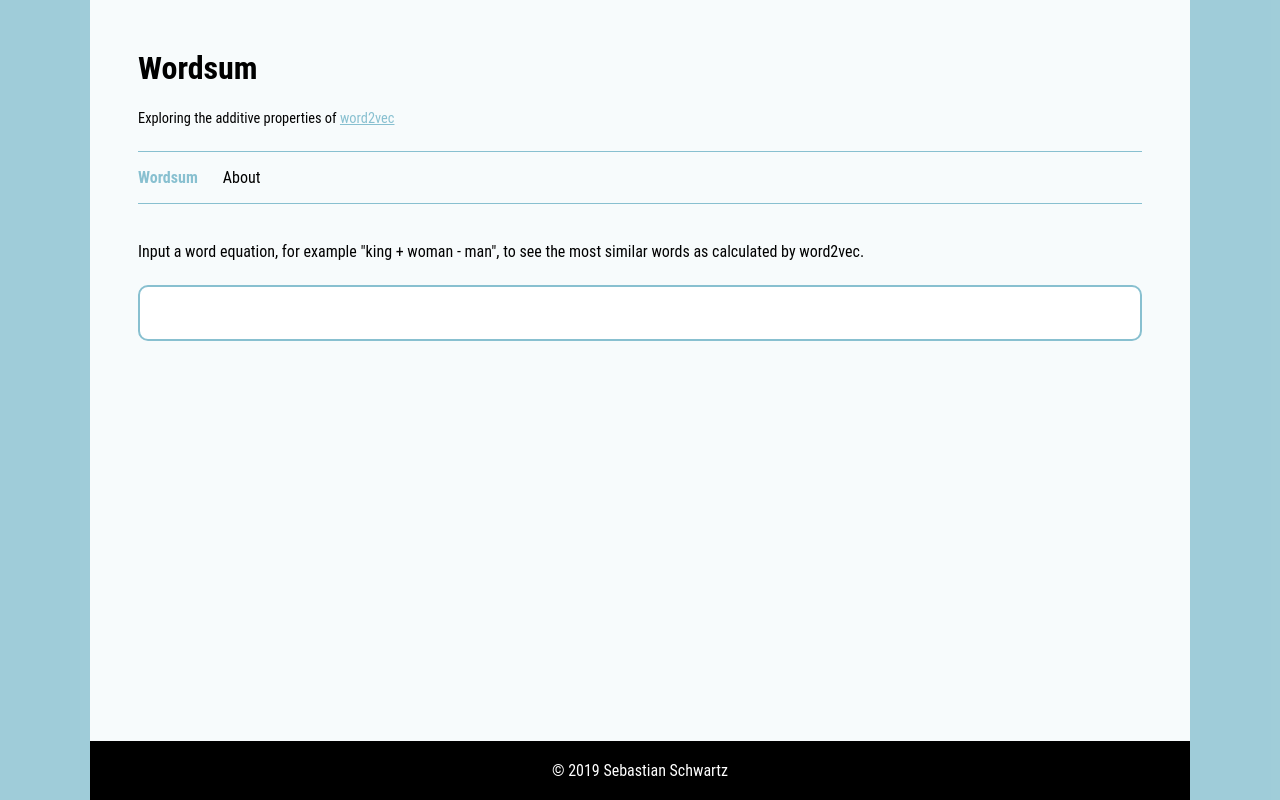
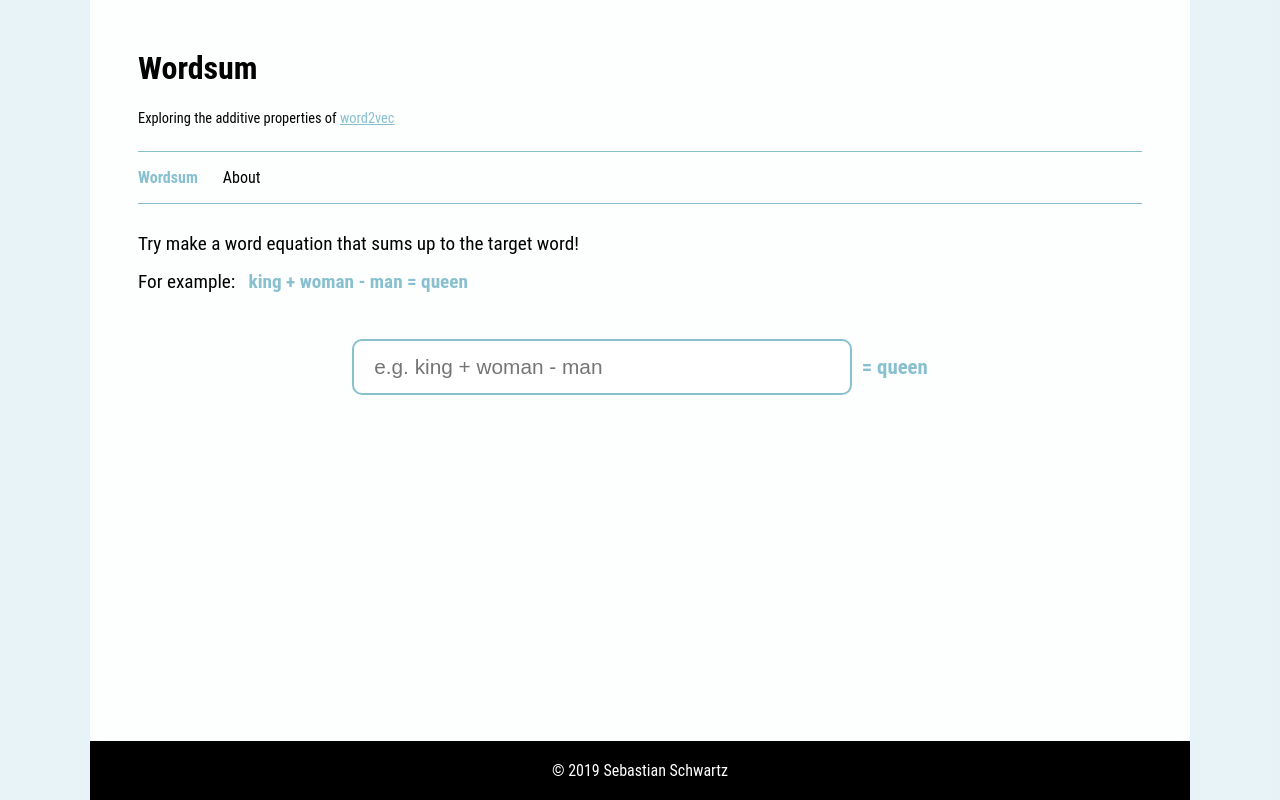
Before and after one commit to saschwartz/wordsum, a Vue app in the folder frontend/: page /#/wordsum in a window 1280 px wide. Built offline with nearby package versions, Linux system fonts and the light colour scheme.

Commit message:
add coloring

```diff
--- a/frontend/src/App.vue
+++ b/frontend/src/App.vue
@@ -47,7 +47,7 @@ export default {
 }
 
 #app {
-  background: rgba($theme-secondary-color, 0.8);
+  background: rgba($theme-secondary-color, 0.2);
 }
 
 #nav-container {
--- a/frontend/src/styles/variables.scss
+++ b/frontend/src/styles/variables.scss
@@ -1,7 +1,9 @@
 /* global theme styling */
 
 $theme-primary-color: #000000;
-$theme-secondary-color: #88C0D0 ;
+$theme-secondary-color: #88C0D0;
+$theme-success-color: #A3BE8C;
+$theme-error-color: #BF616A;
 
 :export {
   themePrimaryColor: $theme-primary-color;
--- a/frontend/src/views/Wordsum.vue
+++ b/frontend/src/views/Wordsum.vue
@@ -1,23 +1,31 @@
 <template lang='pug'>
   div#wordsum
-    p Input a word equation, for example "king + woman - man", to see the most similar words as calculated by word2vec.
-    div#equation-container
-      input(v-model='wordInput')
+    div#instructions
+      p Try make a word equation that sums up to the target word!
+      p For example:
+        span#example-equation &nbsp king + woman - man = queen
+    div#equation-container(:class='equationClass')
+      input(v-model='wordInput', placeholder='e.g. king + woman - man', :class='equationClass')
+      div(:class='equationClass')#equals &nbsp = {{ target }}
     div(v-if='mostSimilar.length > 0')#similar-results
-      h3 Top Results
-      div#result(v-for='word in mostSimilar')
-        span#result-word {{ word[0] }}
+      span Top Result: &nbsp
+      span#result-word(v-for='(word, idx) in mostSimilar') {{ word[0] }}
+        span(v-if='idx < mostSimilar.length - 1') ,&nbsp &nbsp
 </template>
 
 <script>
 import { apiClient } from '@/api'
+import styles from '@/styles/variables.scss'
 
 export default {
   name: 'wordsum',
   data () {
     return {
       mostSimilar: [],
-      wordInput: ''
+      wordInput: '',
+      target: 'queen',
+      availableTargets: ['surgeon', 'paediatrician', 'dentist', 'ambulance', 'mother', 'father'],
+      equationClass: 'pending'
     }
   },
   computed: {
@@ -56,7 +64,17 @@ export default {
   },
   watch: {
     wordEquation () {
-      this.getMostSimilar({ positive: this.wordEquation.positive, negative: this.wordEquation.negative, count: 5 })
+      this.getMostSimilar({ positive: this.wordEquation.positive, negative: this.wordEquation.negative, count: 1 })
+    },
+    mostSimilar () {
+      let targetInInput = this.wordEquation.positive.includes(this.target) || this.wordEquation.negative.includes(this.target)
+      if (Array.from(this.mostSimilar, x => x[0].toLowerCase()).includes(this.target) && !targetInInput) {
+        this.equationClass = 'success'
+      } else if (targetInInput) {
+        this.equationClass = 'error'
+      } else {
+        this.equationClass = 'pending'
+      }
     }
   }
 }
@@ -74,31 +92,58 @@ export default {
     outline-width: 0;
   }
 
+  #instructions {
+    line-height: 1.2rem;
+    font-size: 1.2rem;
+    #example-equation {
+      color: $theme-secondary-color;
+      font-weight: bold;
+    }
+  }
+
+  .success {
+    color: $theme-success-color;
+  }
+  .pending {
+    color: $theme-secondary-color;
+  }
+  .error {
+    color: $theme-error-color;
+  }
+
   #equation-container {
-    width: 100%;
+    display: flex;
+    flex-wrap: wrap;
+    align-items: center;
+    justify-content: center;
+    margin-top: 3rem;
+    margin-bottom: 3rem;
 
     input {
       padding: 20px;
-      width: 100%;
-      font-size: 1.75rem;
+      max-width: 500px;
+      flex: 1;
       height: 3.5rem;
-      color: $theme-secondary-color;
-      border: solid 2px $theme-secondary-color;
+      font-size: 1.3rem;
+      border: solid 2px;
       border-radius: 10px;
       -webkit-box-sizing: border-box; /* Safari/Chrome, other WebKit */
       -moz-box-sizing: border-box;    /* Firefox, other Gecko */
       box-sizing: border-box;         /* Opera/IE 8+ */
     }
+
+    #equals {
+      font-size: 1.3rem;
+      font-weight: bold;
+    }
   }
 
   #similar-results {
+    font-size: 1.2rem;
     margin-top: 30px;
-    #result {
-      #result-word {
-        color: $theme-secondary-color;
-        font-weight: bold;
-        font-size: 1.2rem;
-      }
+    #result-word {
+      color: $theme-secondary-color;
+      font-weight: bold;
     }
   }
 }
```
